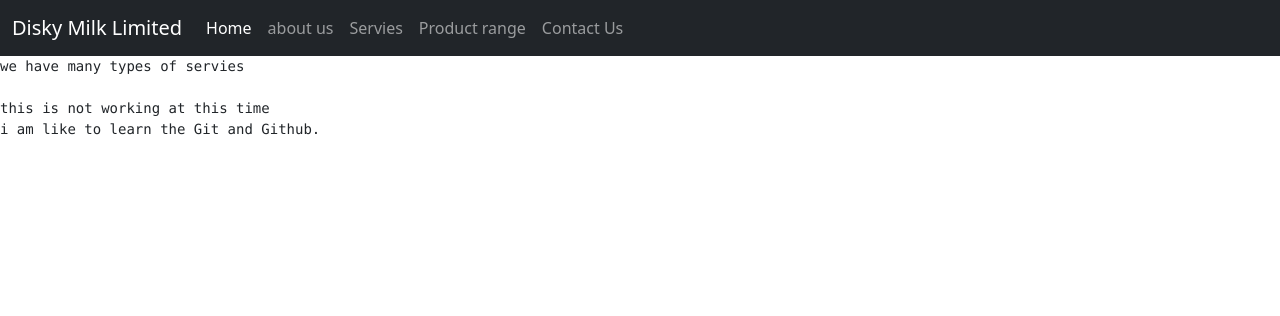
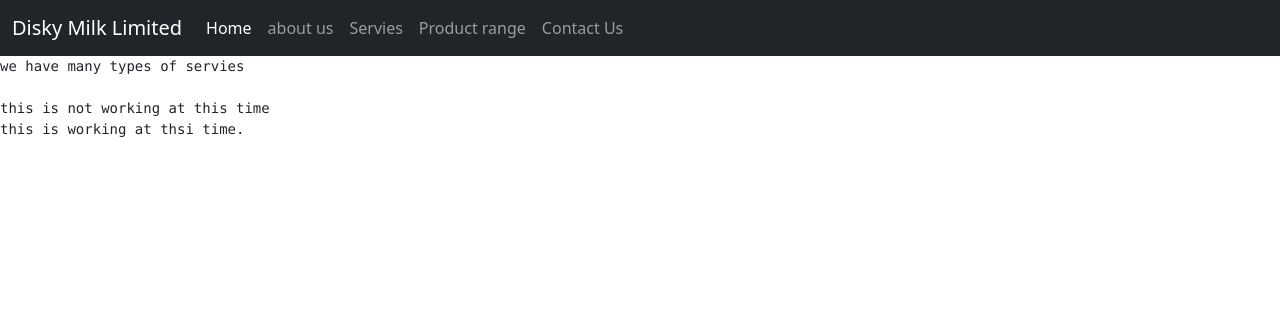
Before and after one commit to Codewithme-Vikash/website, a Django app: page /servies in a window 1280 px wide. Shown: the top 316 px of the page. Run offline with Django 4.2, Linux system fonts and the light colour scheme.

Commit message:
restore fiel

```diff
--- a/templates/servies.html
+++ b/templates/servies.html
@@ -6,6 +6,6 @@
 <pre>we have many types of servies
 
 this is not working at this time
-i am like to learn the Git and Github.
+this is working at thsi time.
 </pre>
 {% endblock body %}
```
